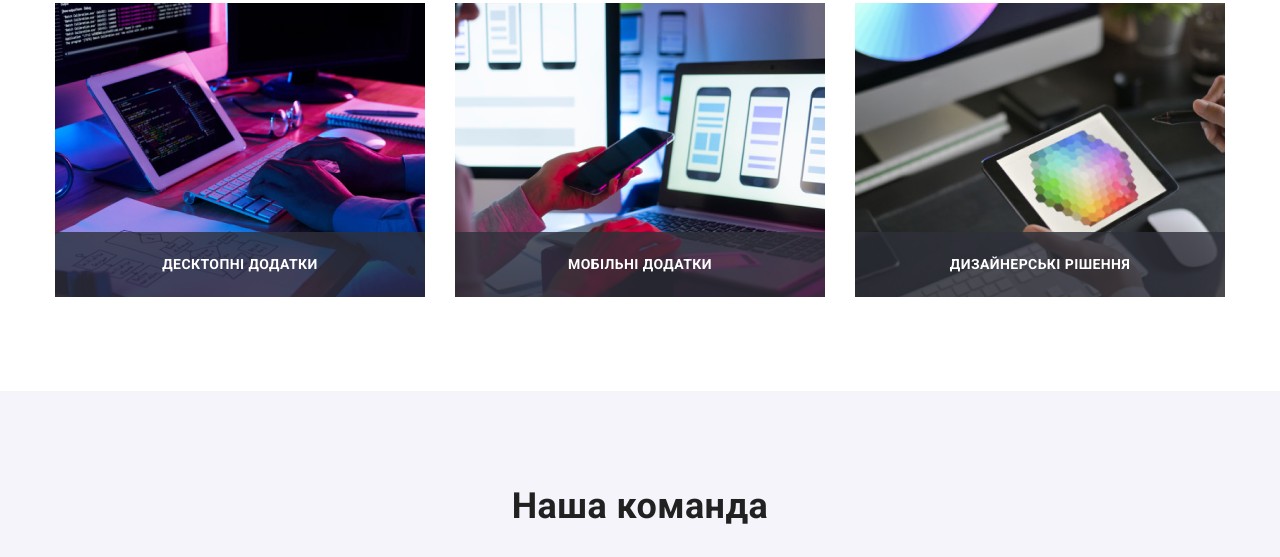
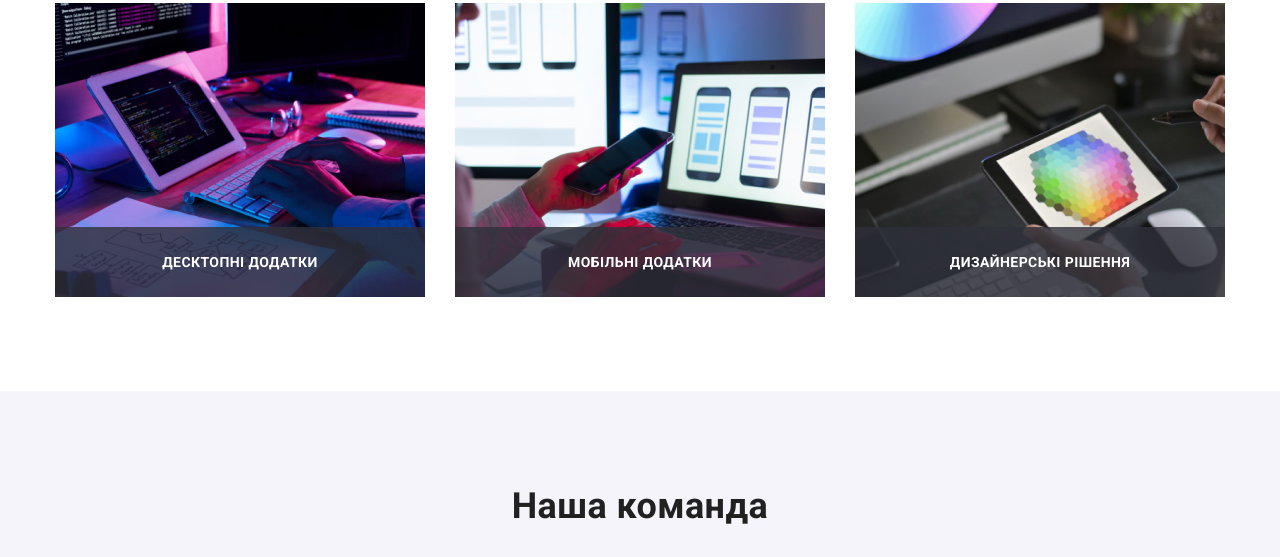
Before and after one commit to Incogn1tto/goit-markup-hw-05, a plain HTML site: page index.html in a window 1280 px wide. Shown: the part 1205-1762 px from the top of the page. Drawn offline with nearby package versions, Linux system fonts and the light colour scheme.

Commit message:
hw5 edits

```diff
--- a/css/styles.css
+++ b/css/styles.css
@@ -370,27 +370,22 @@ ul {
   position: relative;
 }
 
-.wd-overlay {
-  display: block;
+
+.overlay-txt {
+  display: flex;
   position: absolute;
   align-items: center;
   justify-content: center;
-  left: 0;
   bottom: 0;
   width: 370px;
+  height: 70px;
 
+  color: var(--secondary-color);
   background-color: rgba(47, 48, 58, 0.8);
-}
-
-.overlay-txt {
-  padding: 25px 90px 25px 90px;
-  color: var(--secondary-color);
 
   font-weight: 700;
   font-size: 14px;
   line-height: 1.14;
-  text-align: center;
-  letter-spacing: 0.03em;
   text-transform: uppercase;
 }
 
@@ -807,8 +802,8 @@ display: flex;
   transition: transform 250ms;
 }
 
-.galery-item:hover .project-overlay,
-.galery-item:hover .project-overlay {
+.galery-link:hover .project-overlay,
+.galery-link:focus .project-overlay {
   transform: translateY(0);
 }
 
--- a/index.html
+++ b/index.html
@@ -108,25 +108,19 @@
             <li class="item">
               <div class="what-doing-wrapper">
                 <img src="./images/backend.jpg" alt="back-end" width="370" height="294">
-                <div class="wd-overlay">
-                  <p class="overlay-txt">Десктопні додатки</p>
-                </div>
+                <p class="overlay-txt">Десктопні додатки</p>
               </div>
             </li>
             <li class="item">
               <div class="what-doing-wrapper">
                 <img src="./images/frontend.jpg" alt="front-end" width="370" height="294">
-                <div class="wd-overlay">
-                  <p class="overlay-txt">Мобільні додатки</p>
-                </div>
+                <p class="overlay-txt">Мобільні додатки</p>
               </div>
             </li>
             <li class="item">
               <div class="what-doing-wrapper">
                 <img src="./images/design.jpg" alt="design" width="370" height="294">
-                <div class="wd-overlay">
-                  <p class="overlay-txt">Дизайнерські рішення</p>
-                </div>
+                <p class="overlay-txt">Дизайнерські рішення</p>
               </div>
             </li>
           </ul>
```
